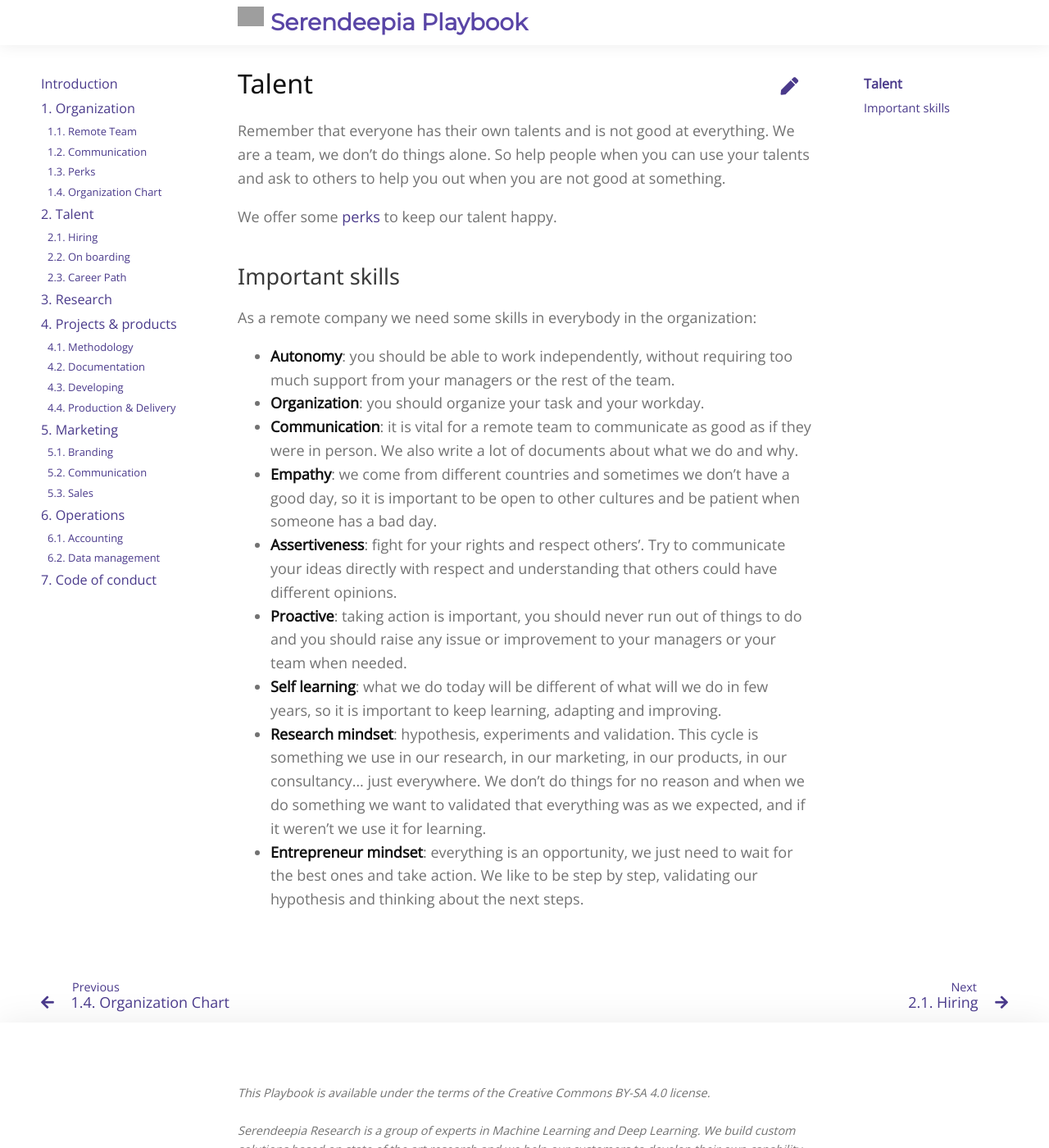
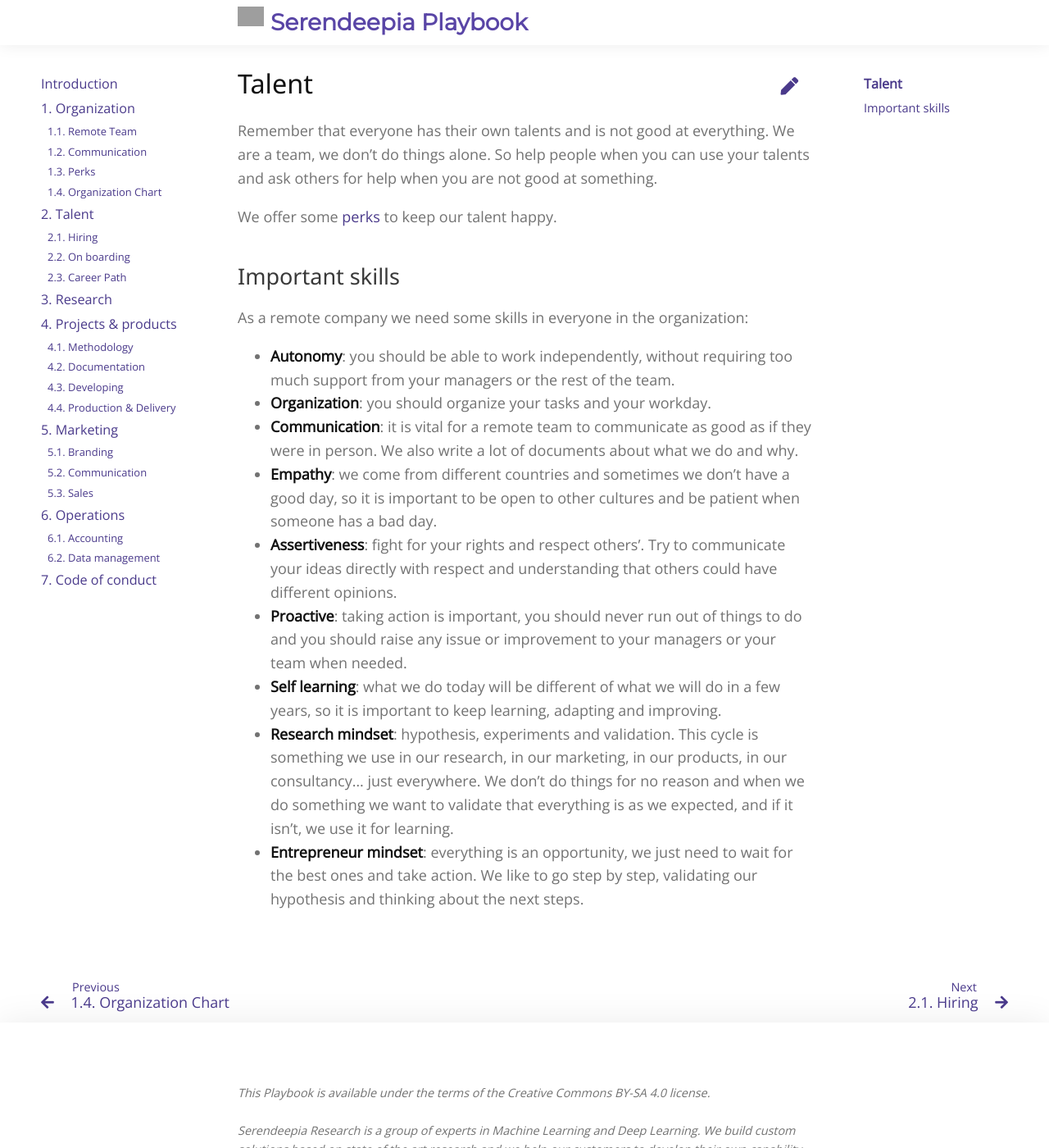
Before and after one commit to serendeepia/playbook, a Jekyll site: the page built from _docs/2_0_talent.md, in a window 1280 px wide and 1400 px high. Shown: the whole window at 82% size. Built offline with Jekyll 4.4.1, drawn with Linux system fonts in a browser that asks for light colours; nearby versions of some CDN libraries; comment, search, counter and statistics services are not loaded; grey boxes are pictures that could not be loaded.

Commit message:
Update 2_0_talent.md

```diff
--- a/_docs/2_0_talent.md
+++ b/_docs/2_0_talent.md
@@ -4,20 +4,20 @@ index: 2.0
 title: Talent
 ---
 
-Remember that everyone has their own talents and is not good at everything. We are a team, we don't do things alone. So help people when you can use your talents and ask to others to help you out when you are not good at something.
+Remember that everyone has their own talents and is not good at everything. We are a team, we don't do things alone. So help people when you can use your talents and ask others for help when you are not good at something.
 
 We offer some [perks](/1-3-perks) to keep our talent happy.
 
 ## Important skills
 
-As a remote company we need some skills in everybody in the organization:
+As a remote company we need some skills in everyone in the organization:
 
 * __Autonomy__: you should be able to work independently, without requiring too much support from your managers or the rest of the team.
-* __Organization__: you should organize your task and your workday.
+* __Organization__: you should organize your tasks and your workday.
 * __Communication__: it is vital for a remote team to communicate as good as if they were in person. We also write a lot of documents about what we do and why.
 * __Empathy__: we come from different countries and sometimes we don't have a good day, so it is important to be open to other cultures and be patient when someone has a bad day.
 * __Assertiveness__: fight for your rights and respect others'. Try to communicate your ideas directly with respect and understanding that others could have different opinions.
 * __Proactive__: taking action is important, you should never run out of things to do and you should raise any issue or improvement to your managers or your team when needed.
-* __Self learning__: what we do today will be different of what will we do in few years, so it is important to keep learning, adapting and improving.
-* __Research mindset__: hypothesis, experiments and validation. This cycle is something we use in our research, in our marketing, in our products, in our consultancy... just everywhere. We don't do things for no reason and when we do something we want to validated that everything was as we expected, and if it weren't we use it for learning.
-* __Entrepreneur mindset__: everything is an opportunity, we just need to wait for the best ones and take action. We like to be step by step, validating our hypothesis and thinking about the next steps.
+* __Self learning__: what we do today will be different of what we will do in a few years, so it is important to keep learning, adapting and improving.
+* __Research mindset__: hypothesis, experiments and validation. This cycle is something we use in our research, in our marketing, in our products, in our consultancy... just everywhere. We don't do things for no reason and when we do something we want to validate that everything is as we expected, and if it isn't, we use it for learning.
+* __Entrepreneur mindset__: everything is an opportunity, we just need to wait for the best ones and take action. We like to go step by step, validating our hypothesis and thinking about the next steps.
```
